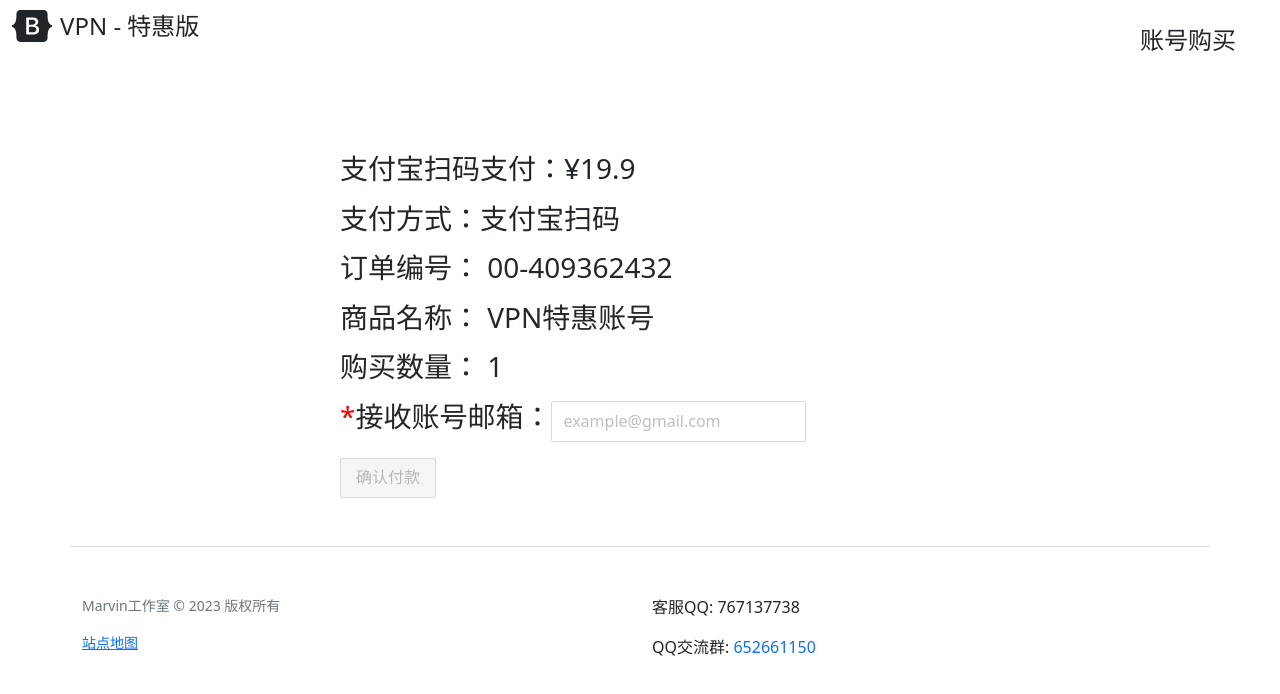
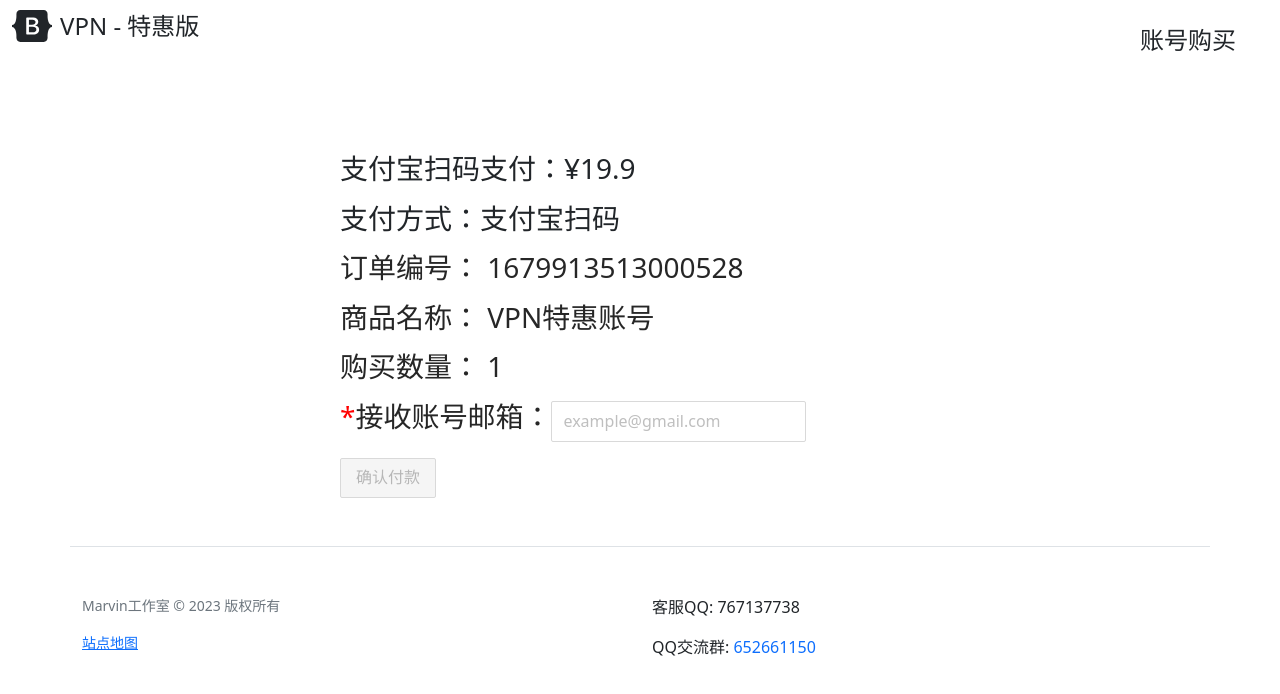
Before and after one commit to fwh666/fwh-pay-web, a React (Create React App) app: page /#/paymentPage in a window 1280 px wide. Shown: the top 694 px of the page. Built offline with nearby package versions, Linux system fonts and the light colour scheme.

Commit message:
fix:订单号数字

```diff
--- a/src/pages/pay/PaymentPage.js
+++ b/src/pages/pay/PaymentPage.js
@@ -49,21 +49,26 @@ function PaymentPage() {
     let sequence = 0;
     let lastTimestamp = 0;
 
+    // function generateOrderNumber() {
+    //     let now = new Date().getTime();
+    //     let timestamp = Math.floor((now - startTimestamp) / 100);
+    //     if (timestamp === lastTimestamp) {
+    //         sequence = (sequence + 1) & 0xFFF;
+    //         if (sequence === 0) {
+    //             timestamp++;
+    //         }
+    //     } else {
+    //         sequence = 0;
+    //     }
+    //     lastTimestamp = timestamp;
+    //     let orderNumber = ((timestamp << 12) + sequence).toString().padStart(14, '0');
+    //     orderNumber = orderNumber.substr(2);
+    //     return orderNumber;
+    // }
     function generateOrderNumber() {
-        let now = new Date().getTime();
-        let timestamp = Math.floor((now - startTimestamp) / 100);
-        if (timestamp === lastTimestamp) {
-            sequence = (sequence + 1) & 0xFFF;
-            if (sequence === 0) {
-                timestamp++;
-            }
-        } else {
-            sequence = 0;
-        }
-        lastTimestamp = timestamp;
-        let orderNumber = ((timestamp << 12) + sequence).toString().padStart(14, '0');
-        orderNumber = orderNumber.substr(2);
-        return orderNumber;
+        const timestamp = Date.now().toString(); // 当前时间的毫秒数
+        const random = Math.floor(Math.random() * 1000).toString().padStart(3, '0'); // 生成一个三位随机数
+        return timestamp + random; // 组合成最终的订单号
     }
     //订单金额
     const [amount, setAmount] = useState(19.9);
```
